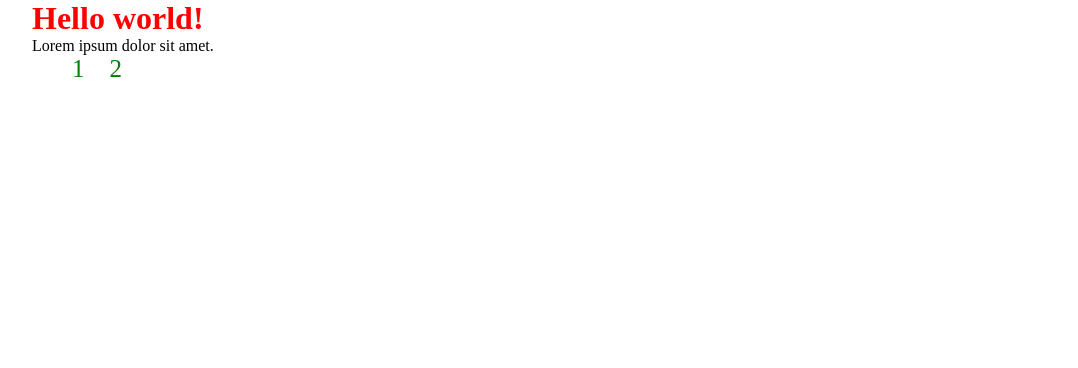
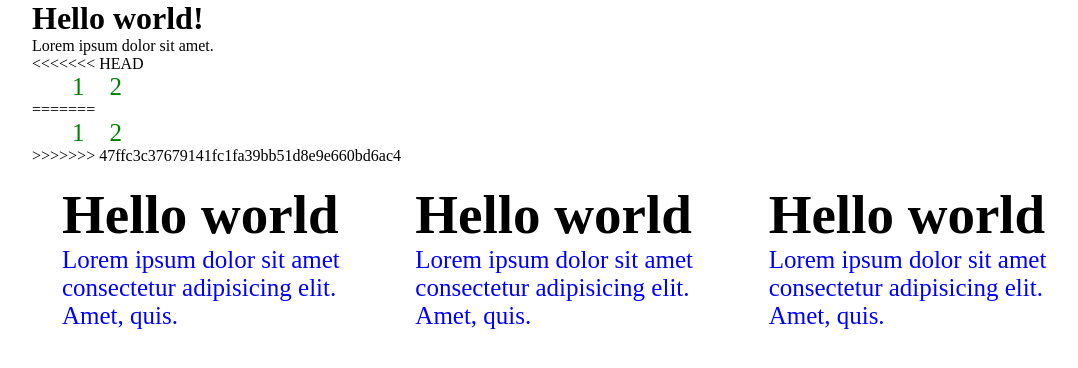
Before and after one commit to OdPavel/progect, a website: page app/index.html in a window 1280 px wide. Shown: the whole page, without its empty margins (63-1141 px from the left). Drawn offline with Linux system fonts and the light colour scheme.

Commit message:
pull new project

```diff
--- a/app/index.html
+++ b/app/index.html
@@ -14,15 +14,46 @@
         <div class="container">
             <h1 class="title">Hello world!</h1>
             <p class="header__text">Lorem ipsum dolor sit amet.</p>
+<<<<<<< HEAD
         <ul class="menu">
             <li class="menu__list">1</li>
             <li class="menu__list">2</li>
         </ul>
+=======
+            <ul class="menu">
+                <li class="menu__list">1</li>
+                <li class="menu__list">2</li>
+            </ul>
+>>>>>>> 47ffc3c37679141fc1fa39bb51d8e9e660bd6ac4
         </div>
         <a href="#" class="logo">
             <img src="#" alt="">
         </a>
     </header>
+    <main class="main">
+        <div class="container">
+            <div class="wrapper">
+                <div class="inner">
+                    <div class="cart">
+                        <h2 class="cart__title">Hello world</h2>
+                        <p class="cart__text">Lorem ipsum dolor sit amet consectetur adipisicing elit. Amet, quis.</p>
+                    </div>
+                </div>
+                <div class="inner">
+                    <div class="cart">
+                        <h2 class="cart__title">Hello world</h2>
+                        <p class="cart__text">Lorem ipsum dolor sit amet consectetur adipisicing elit. Amet, quis.</p>
+                    </div>
+                </div>
+                <div class="inner">
+                    <div class="cart">
+                        <h2 class="cart__title">Hello world</h2>
+                        <p class="cart__text">Lorem ipsum dolor sit amet consectetur adipisicing elit. Amet, quis.</p>
+                    </div>
+                </div>
+            </div>
+        </div>
+    </main>
 
 </body>
 
--- a/app/sass/blocks/_header.scss
+++ b/app/sass/blocks/_header.scss
@@ -1,3 +1,4 @@
+<<<<<<< HEAD
 .title{
     color: red;
 }
@@ -11,3 +12,5 @@
 .menu{
     display: flex;
 }
+=======
+>>>>>>> 47ffc3c37679141fc1fa39bb51d8e9e660bd6ac4
--- /dev/null
+++ b/app/sass/blocks/_main.scss
@@ -0,0 +1,23 @@
+.main {
+    border-color: aqua;
+    .wrapper {
+        display: flex;
+        margin: 0 15px;
+        flex-wrap: wrap;
+    }
+    .inner {
+        width: 33.333%;
+        padding: 0 15px;
+    }
+    .cart {
+        border-color: azure;
+        &__title {
+            font-size: 55px;
+            font-weight: 57px;
+        }
+        &__text {
+            font-size: 25px;
+            color: blue;
+        }
+    }
+}
--- a/app/sass/style.scss
+++ b/app/sass/style.scss
@@ -1,5 +1,6 @@
-@import 'variables';
-@import 'fonts';
-@import 'main';
+@import "variables";
+@import "fonts";
+@import "main";
 
-@import 'blocks/header';
+@import "blocks/header";
+@import "blocks/main";
```
Also changed, not shown: app/css/style.css, 1 other file.
